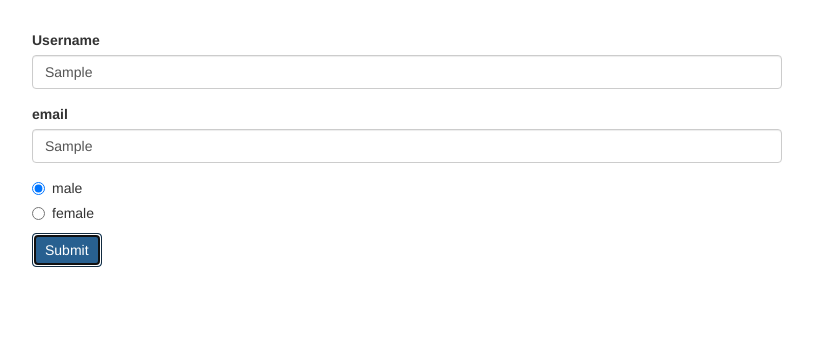
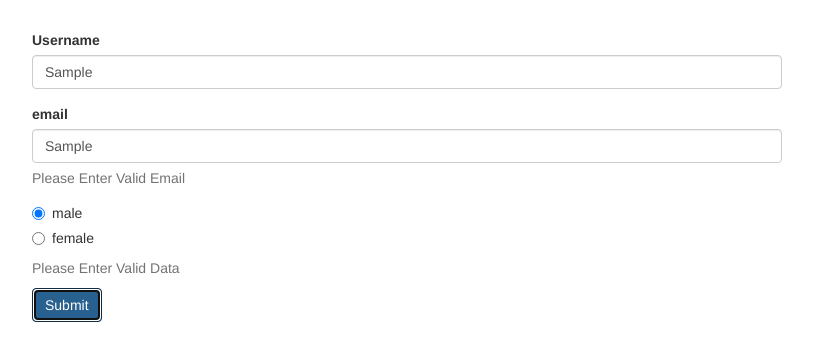
Before and after one commit to SRB-Kautilya/Angular-Reactive-forms, an Angular app: page / in a window 1280 px wide. Both pictures are taken after typing "Sample", "Sample" into the empty fields and a click on the button "Submit". Shown: the top 360 px of the page, without its empty margins (233-1046 px from the left). Built offline with nearby package versions, Linux system fonts and the light colour scheme.

Commit message:
git commit -m "Adding the Controlls"

```diff
--- a/src/app/app.component.html
+++ b/src/app/app.component.html
@@ -7,11 +7,13 @@
         <div class="form-group">
           <label for="username">Username</label>
           <!--After formGroup directive we have to tell angular which controlls connected to which input in template form-->
+          <!--Adding the CONTROLLERS  is via signupForm.get()-->
           <input
             type="text"
             id="username"
             formControlName="username"
             class="form-control">
+            <span *ngIf="!signupForm.get('username').valid && signupForm.get('username').touched" class="help-block">Please Enter Valid Username</span>
         </div>
         <div class="form-group">
           <label for="email">email</label>
@@ -20,6 +22,7 @@
             id="email"
             [formControlName]="'email'"
             class="form-control">
+            <span *ngIf="!signupForm.get('email').valid && signupForm.get('email').touched" class="help-block">Please Enter Valid Email</span>
         </div>
         <div class="radio" *ngFor="let gender of genders">
           <label>
@@ -29,6 +32,7 @@
               [value]="gender">{{ gender }}
           </label>
         </div>
+        <span *ngIf="!signupForm.valid && signupForm.touched" class="help-block">Please Enter Valid Data</span>
         <button class="btn btn-primary" type="submit">Submit</button>
       </form>
     </div>
```
